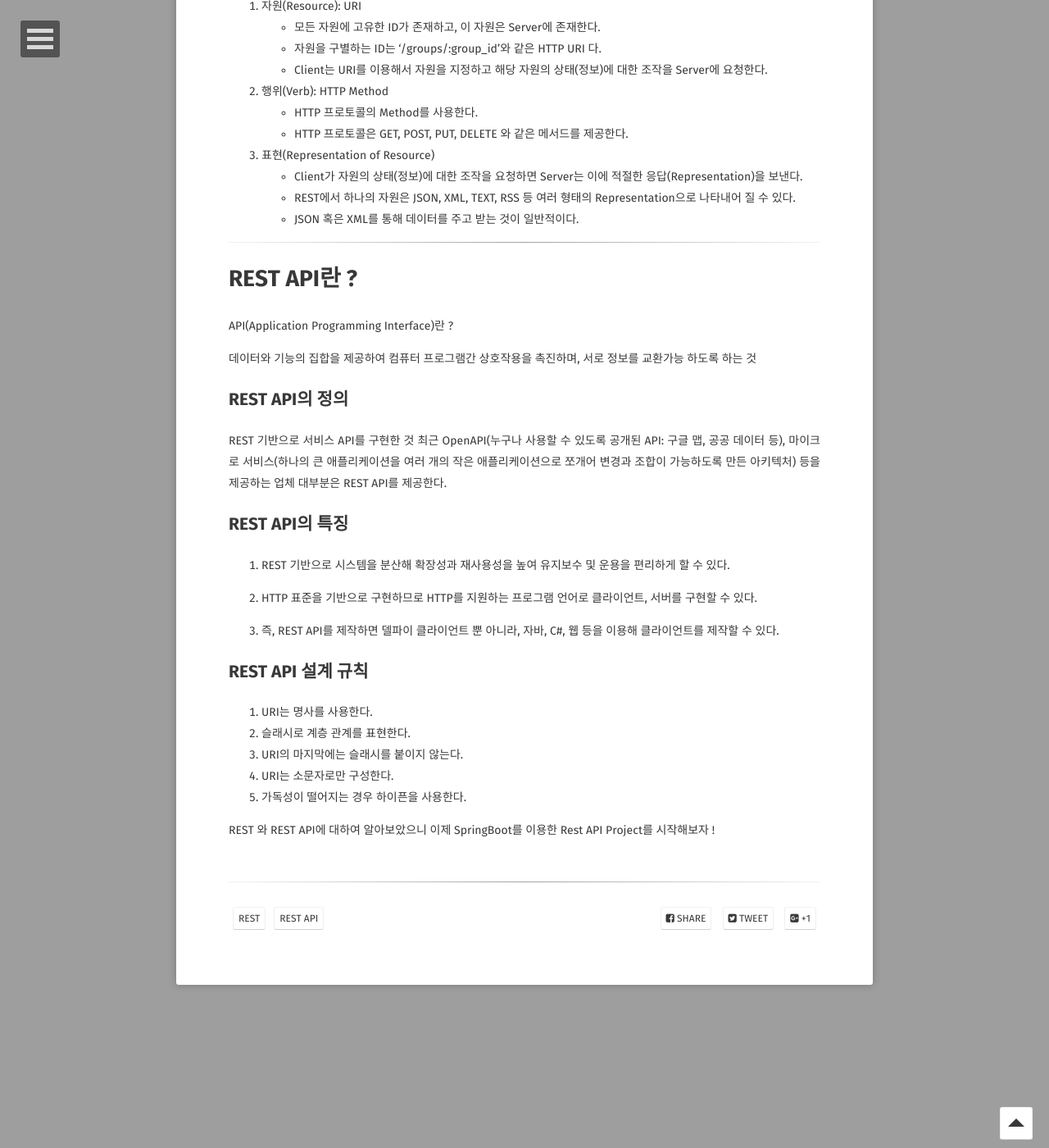
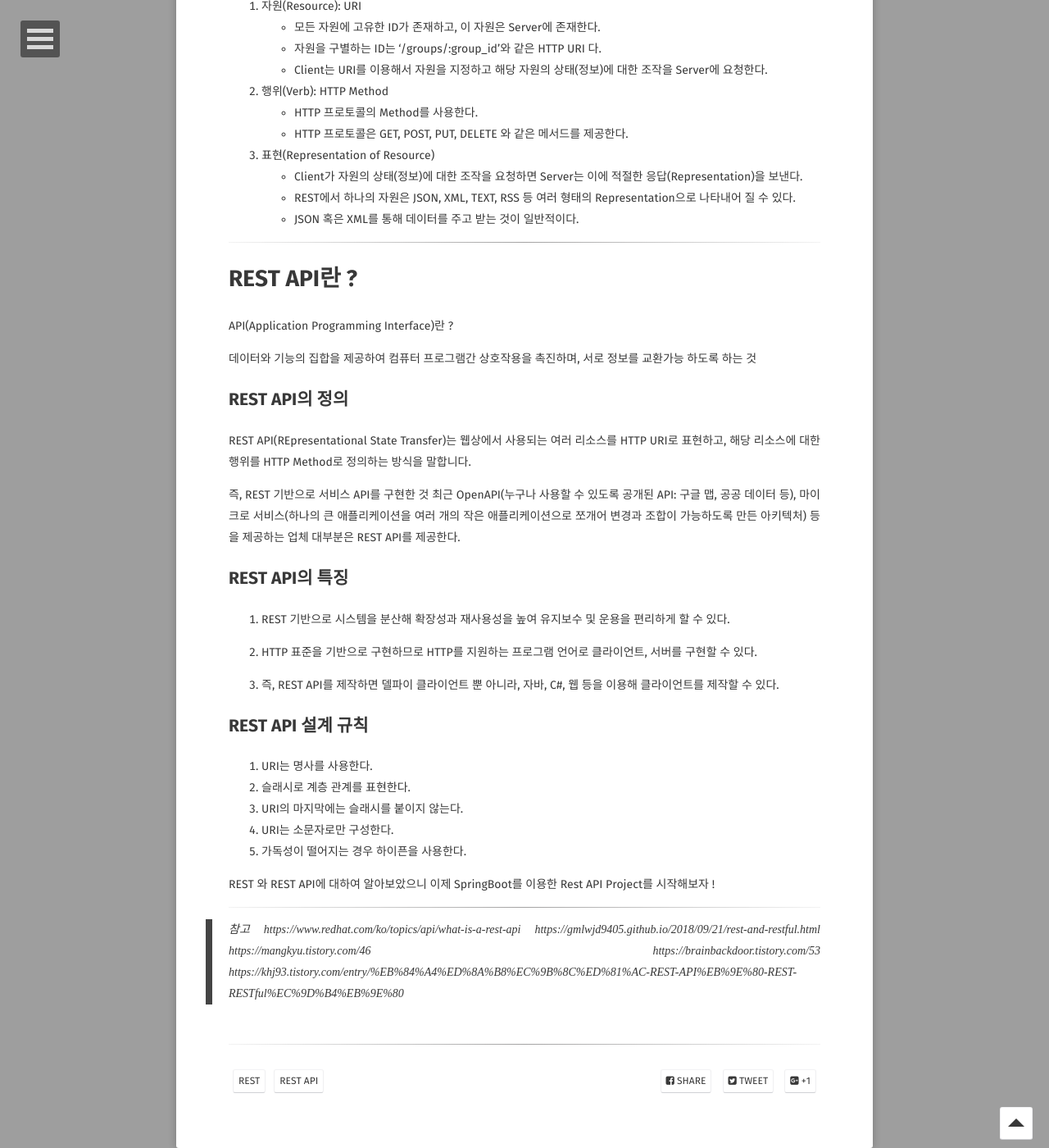
Before and after one commit to GayeonYoon/GayeonYoon.github.io, a Jekyll site: the page built from _posts/2021-07-04-RESTAPI-POST_1.md, in a window 1280 px wide and 1400 px high, scrolled down 1462 px. Shown: the whole window at 82% size. Built offline with Jekyll 4.4.1, drawn with Linux system fonts in a browser that asks for light colours; some web fonts are replaced.

Commit message:
Update 2021-07-04-RESTAPI-POST_1.md

```diff
--- a/_posts/2021-07-04-RESTAPI-POST_1.md
+++ b/_posts/2021-07-04-RESTAPI-POST_1.md
@@ -82,8 +82,9 @@ API(Application Programming Interface)란 ?
 데이터와 기능의 집합을 제공하여 컴퓨터 프로그램간 상호작용을 촉진하며, 서로 정보를 교환가능 하도록 하는 것
 
 ## REST API의 정의 ##
+REST API(REpresentational State Transfer)는 웹상에서 사용되는 여러 리소스를 HTTP URI로 표현하고, 해당 리소스에 대한 행위를 HTTP Method로 정의하는 방식을 말합니다.
 
-REST 기반으로 서비스 API를 구현한 것
+즉, REST 기반으로 서비스 API를 구현한 것
 최근 OpenAPI(누구나 사용할 수 있도록 공개된 API: 구글 맵, 공공 데이터 등), 마이크로 서비스(하나의 큰 애플리케이션을 여러 개의 작은 애플리케이션으로 쪼개어 변경과 조합이 가능하도록 만든 아키텍처) 등을 제공하는 업체 대부분은 REST API를 제공한다.
 
 ## REST API의 특징 ##
@@ -105,3 +106,12 @@ REST 기반으로 서비스 API를 구현한 것
 
 
  REST 와 REST API에 대하여 알아보았으니 이제 SpringBoot를 이용한 Rest API Project를 시작해보자 !
+
+
+------
+>참고
+>https://www.redhat.com/ko/topics/api/what-is-a-rest-api
+>https://gmlwjd9405.github.io/2018/09/21/rest-and-restful.html
+>https://mangkyu.tistory.com/46
+>https://brainbackdoor.tistory.com/53
+>https://khj93.tistory.com/entry/%EB%84%A4%ED%8A%B8%EC%9B%8C%ED%81%AC-REST-API%EB%9E%80-REST-RESTful%EC%9D%B4%EB%9E%80
```
